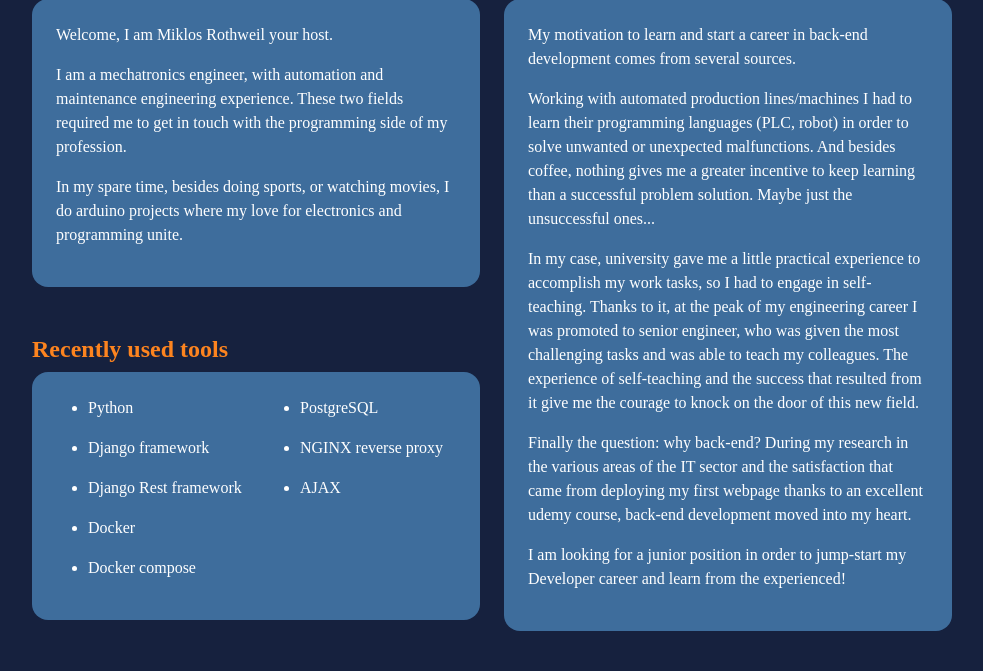
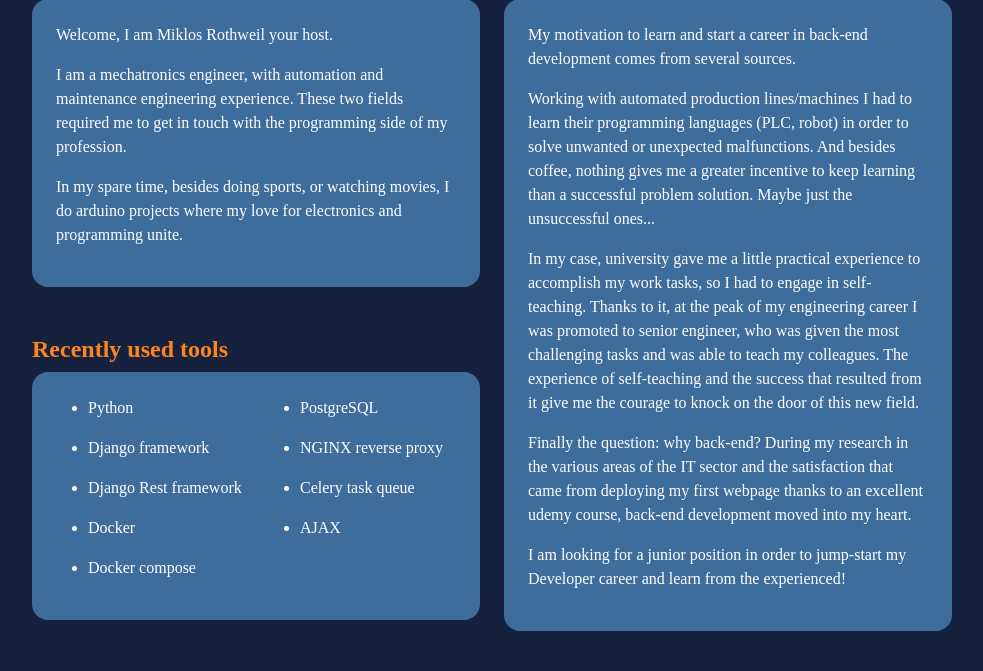
Before and after one commit to rothweilmiklos/portfolio, a Django app: page / in a window 1280 px wide. Shown: the part 2175-2846 px from the top of the page, without its empty margins (268-1251 px from the left). Run offline with Django 4.2, Linux system fonts and the light colour scheme; parts of the project's set-up code (start-up, migrations or seed data) failed here and were passed over; some libraries are stand-ins or nearby versions; some web fonts are replaced.

Commit message:
Add Celery task queue to skills in portfolio homepage about section

```diff
--- a/portfolio/main/templates/main/index.html
+++ b/portfolio/main/templates/main/index.html
@@ -172,6 +172,9 @@
                                         <p>NGINX reverse proxy</p>
                                     </li>
                                     <li>
+                                        <p>Celery task queue</p>
+                                    </li>
+                                    <li>
                                         <p>AJAX</p>
                                     </li>
                                 </ul>
```
